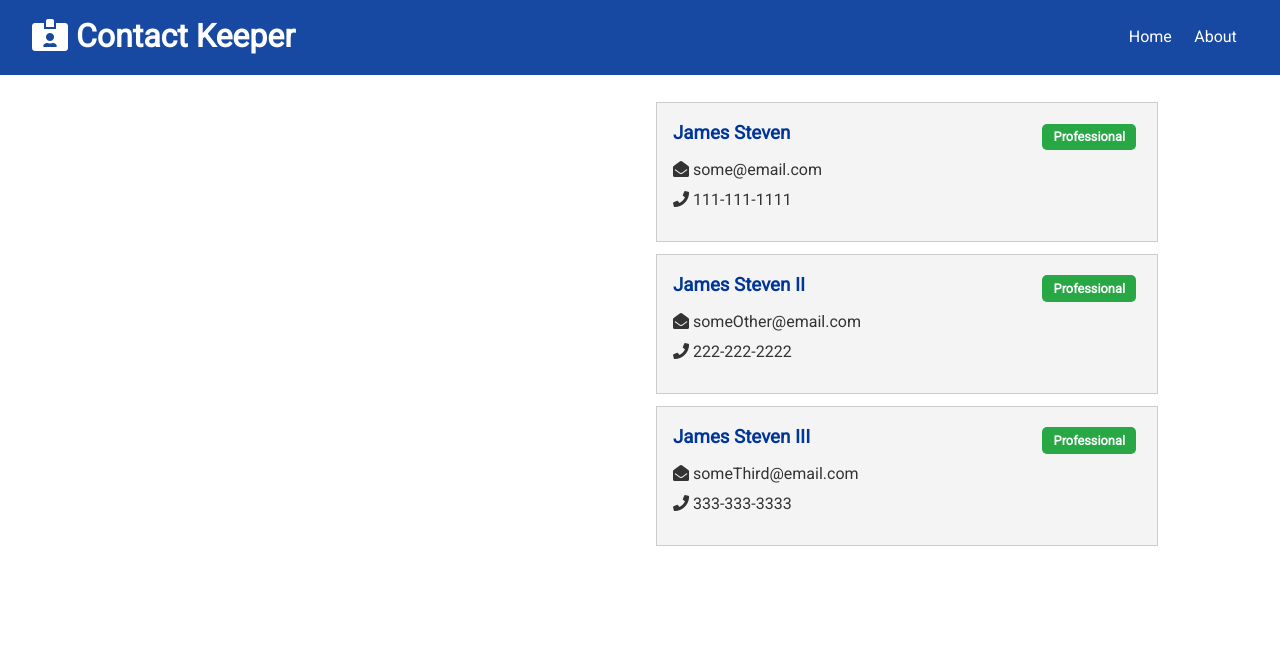
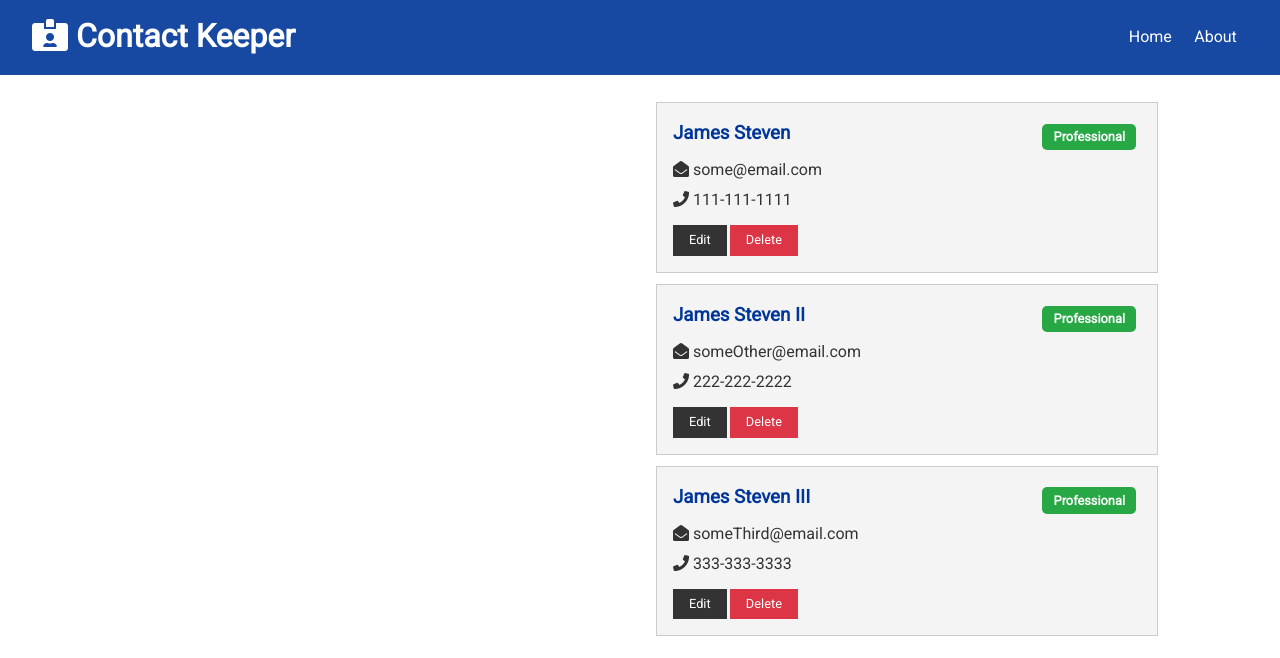
Before and after one commit to found-james/contact-keeper, a React (Create React App) app in the folder client/: page / in a window 1280 px wide. Shown: the top 658 px of the page. Built offline with nearby package versions, Linux system fonts and the light colour scheme.

Commit message:
add edit and delete button to contactItem cards

```diff
--- a/client/src/components/contacts/ContactItem.js
+++ b/client/src/components/contacts/ContactItem.js
@@ -1,4 +1,5 @@
 import React from "react";
+import PropTypes from "prop-types";
 
 function ContactItem({ contact }) {
     const { id, name, email, phone, type } = contact;
@@ -11,10 +12,15 @@ function ContactItem({ contact }) {
         <ul className="list">
             { email && (<li><i className="fas fa-envelope-open" /> { email }</li>) }
             { phone && (<li><i className="fas fa-phone" /> { phone }</li>)}
+        </ul>
+        <button className="btn btn-dark btn-sm">Edit</button>
+        <button className="btn btn-danger btn-sm">Delete</button>
+    </div>
+  );
+};
 
-        </ul>
-    </div>
-  )
-}
+ContactItem.propTypes = {
+    contact: PropTypes.object.isRequired
+};
 
-export default ContactItem
+export default ContactItem;
```
